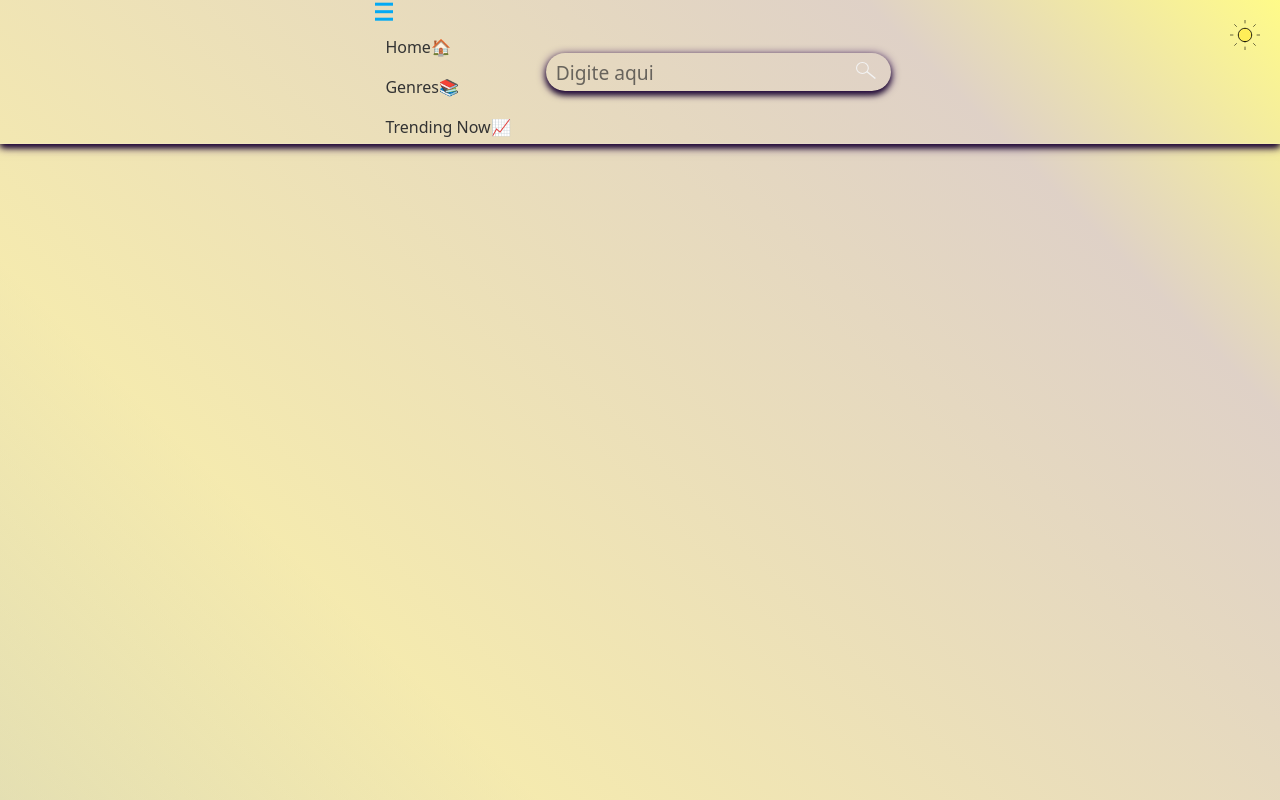
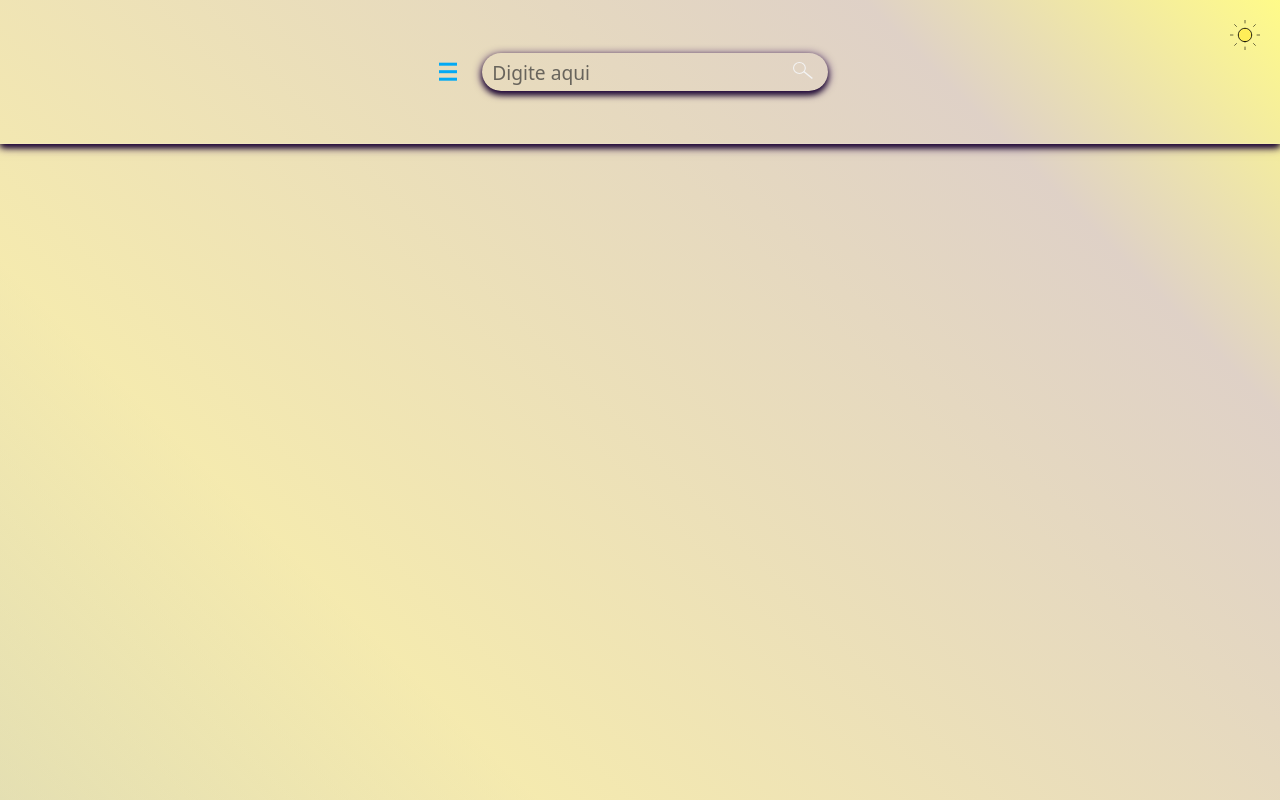
Before and after one commit to yoshtempest/manhwa-library, a Next.js app: page / in a window 1280 px wide. Built offline with nearby package versions, Linux system fonts and the light colour scheme.

Commit message:
new: Function in Burger to open and close the burger content

```diff
--- a/src/components/Header/Burger/index.tsx
+++ b/src/components/Header/Burger/index.tsx
@@ -1,19 +1,32 @@
+"use client";
+
+import { useState, useRef } from 'react';
 import styles from './styles.module.css';
 import BurgerDark from '@/assets/BurgerDark.svg';
 import Icon from '@/components/Icon';
-import Link from 'next/link'; // Importação correta para navegação
-
+import Link from 'next/link';
 
 const Burger = () => {
-    return(
-        <div className={styles.Container}>
-            <div className={styles.BurgerIcon}>
+    const [isMenuOpen, setIsMenuOpen] = useState(false);
+    const menuRef = useRef<HTMLDivElement>(null);
+
+    const toggleMenu = () => {
+        setIsMenuOpen(!isMenuOpen);
+    };
+
+    return (
+        <div className={styles.Container} ref={menuRef}>
+            <div
+                className={styles.BurgerIcon}
+                onClick={toggleMenu}
+            >
                 <Icon
-                iconPath={BurgerDark.src}
-                alt="Burger"/>
+                    iconPath={BurgerDark.src}
+                    alt={isMenuOpen ? "Close menu" : "Open menu"}
+                />
             </div>
 
-            <div>
+            {isMenuOpen && (
                 <div className={styles.BurgerContent}>
                     <Link href="/" className={styles.NavItem}>
                         <span>Home🏠</span>
@@ -27,10 +40,9 @@ const Burger = () => {
                         <span>Trending Now📈</span>
                     </Link>
                 </div>
-            </div>
+            )}
         </div>
     )
 }
 
-
 export default Burger;
```
